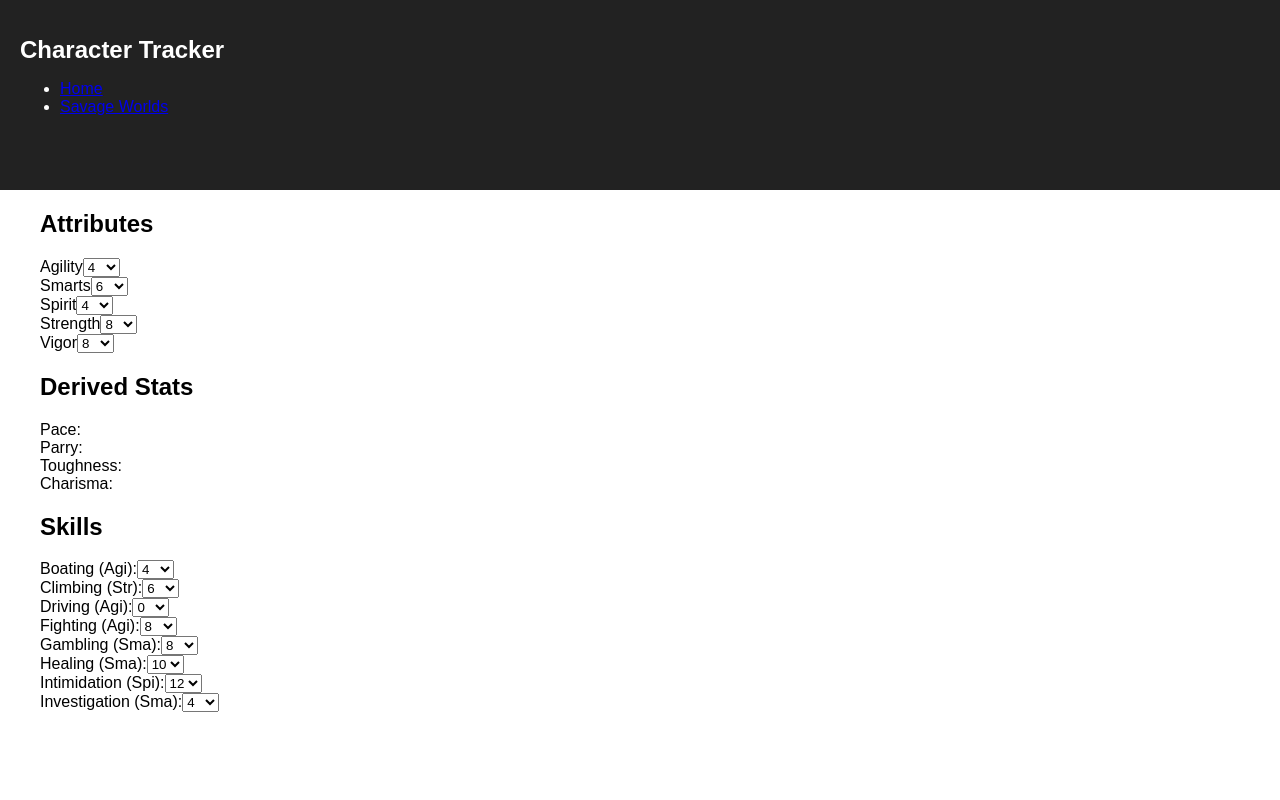
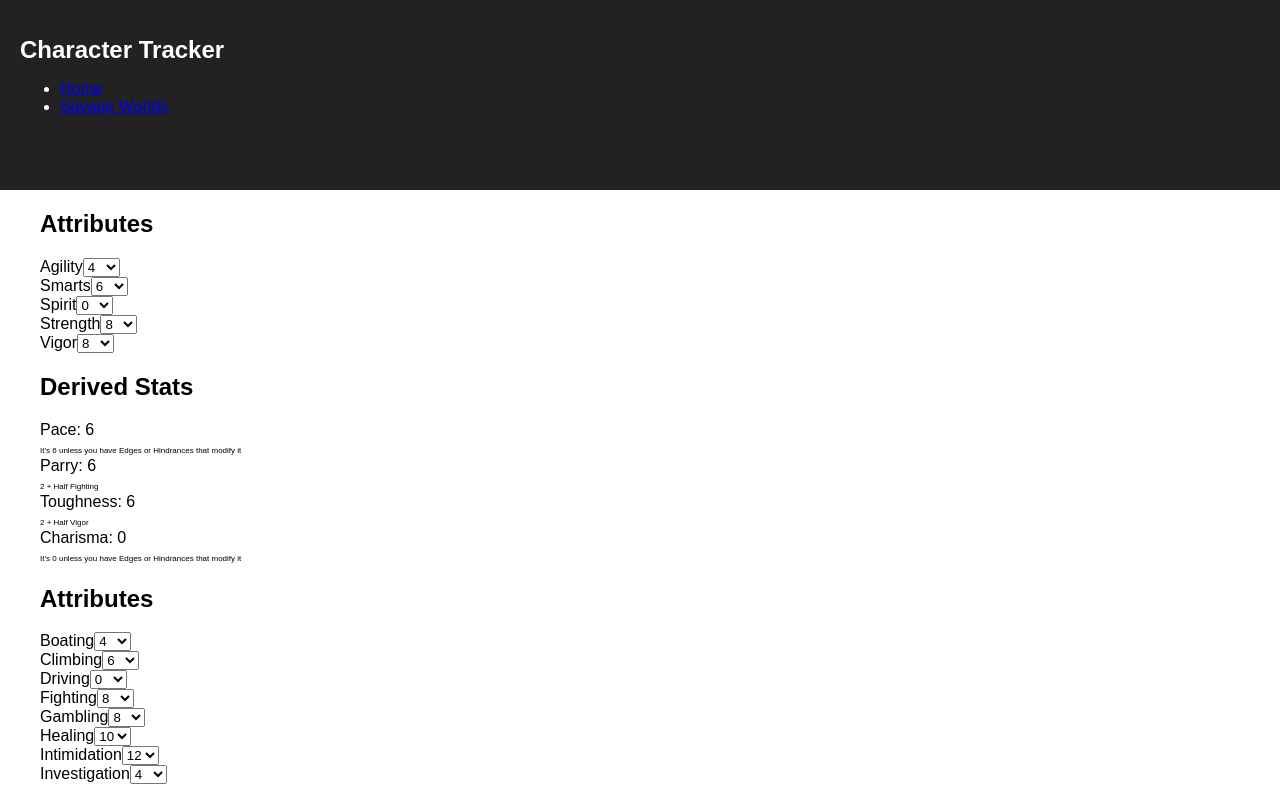
Before and after one commit to mfiss/chartrack, a React (Create React App) app: page /savageSheet in a window 1280 px wide. Built offline with nearby package versions, Linux system fonts and the light colour scheme.

Commit message:
Raised state to apply skill and attribute values to derived stats

```diff
--- a/src/component/SavageAbilities.js
+++ b/src/component/SavageAbilities.js
@@ -1,175 +1,36 @@
 import React, { Component } from 'react';
 
 export default class SavageAbilities extends Component {
-    constructor(props) {
-        super(props);
-        this.state = {
-            startingAtt: [
-                {
-                    name: "Agility",
-                    possible: [
-
-                        {
-                            tag: "SW",
-                            value: 4
-                        }, {
-                            tag: "SW",
-                            value: 6
-                        }, {
-                            tag: "SW",
-                            value: 8
-                        }, {
-                            tag: "SW",
-                            value: 10
-                        }, {
-                            tag: "SW",
-                            value: 12
-                        }
-                    ]
-                },
-                {
-                    name: "Smarts",
-                    possible: [
-
-                        {
-                            tag: "SW",
-                            value: 4
-                        }, {
-                            tag: "SW",
-                            value: 6
-                        }, {
-                            tag: "SW",
-                            value: 8
-                        }, {
-                            tag: "SW",
-                            value: 10
-                        }, {
-                            tag: "SW",
-                            value: 12
-                        }
-                    ]
-                },
-                {
-                    name: "Spirit",
-                    possible: [
-
-                        {
-                            tag: "SW",
-                            value: 4
-                        }, {
-                            tag: "SW",
-                            value: 6
-                        }, {
-                            tag: "SW",
-                            value: 8
-                        }, {
-                            tag: "SW",
-                            value: 10
-                        }, {
-                            tag: "SW",
-                            value: 12
-                        }
-                    ]
-                },
-                {
-                    name: "Strength",
-                    possible: [
-
-                        {
-                            tag: "SW",
-                            value: 4
-                        }, {
-                            tag: "SW",
-                            value: 6
-                        }, {
-                            tag: "SW",
-                            value: 8
-                        }, {
-                            tag: "SW",
-                            value: 10
-                        }, {
-                            tag: "SW",
-                            value: 12
-                        }
-                    ]
-                },
-                {
-                    name: "Vigor",
-                    possible: [
-
-                        {
-                            tag: "SW",
-                            value: 4
-                        }, {
-                            tag: "SW",
-                            value: 6
-                        }, {
-                            tag: "SW",
-                            value: 8
-                        }, {
-                            tag: "SW",
-                            value: 10
-                        }, {
-                            tag: "SW",
-                            value: 12
-                        }
-                    ]
-                }
-            ],
-            attributes: [
-                {
-                    name: "Agility",
-                    value: 4
-                },
-                {
-                    name: "Smarts",
-                    value: 6
-                },
-                {
-                    name: "Spirit",
-                    value: 0
-                },
-                {
-                    name: "Strength",
-                    value: 8
-                },
-                {
-                    name: "Vigor",
-                    value: 8
-                }
-            ]
-        }
-
-        this.updateAttributes = this.updateAttributes.bind(this);
-    }
-
-    updateAttributes = (e) => {
-        console.log(e.target.name, e.target.value)
-        // console.log(e.target.value);
-        this.setState({
-            attributes: [
-                ...this.state.attributes,
-                {
-                    name: e.target.name,
-                    value: e.target.value
-                }
-            ]
-        });
-    }
+    possibleAttributes = [ 0,4,6,8,10,12 ]
 
     render() {
-        const { startingAtt } = this.state
+        const { updateAttributes, attributes } = this.props
+        const atts = Object.entries(attributes)
         return (
             <div>
                 <h2>Attributes</h2>
                 <div>
-                    {startingAtt.map((item, i) =>
-                        <div key={i}>{item.name}
-                            <select name={item.name} defaultValue={this.state.attributes[i].value} onChange={this.updateAttributes}>
-                                {item.possible.map((item, i) =>
-                                    <option key={i} value={item.value}>{item.value}</option>)}
-                            </select>
-                        </div>)}
+                    {atts.map(att => {
+                        const key = att[0]
+                        const value = att[1]
+                        return (
+                            <div key={key}>{key}
+                                <select
+                                    name={key}
+                                    onChange={e => updateAttributes(e)}
+                                    defaultValue={value}
+                                >
+                                {this.possibleAttributes.map((item, i) =>
+                                    <option
+                                        key={i}
+                                        value={item}
+                                    >
+                                        {item}
+                                    </option>)}
+                                </select>
+                        </div>
+                        )
+                    })}
                 </div>
             </div>
         );
--- a/src/component/SavageDerivedStats.js
+++ b/src/component/SavageDerivedStats.js
@@ -1,27 +1,22 @@
 import React, { Component } from 'react';
 
 export default class SavageDerivedStats extends Component {
-    constructor(props) {
-        super(props);
-        this.state = {
-            derivedStats: {
-                pace: 6,
-                parry: 6,
-                toughness: 0,
-                charisma: 8,
-            }
-        }
-    }
 
     render() {
+        const { Agility, Smarts, Strength, Spirit, Vigor } = this.props.baseStats.attributes
+        const { Boating, Climbing, Driving, Fighting, Gambling, Healing, Intimidation, Investigation } = this.props.baseStats.skills
         return (
             <div>
                 <h2>Derived Stats</h2>
                 <div>
-                    <div>Pace: </div>
-                    <div>Parry: </div>
-                    <div>Toughness: </div>
-                    <div>Charisma: </div>
+                    <div>Pace: 6</div>
+                    <span style={ { fontSize: '50%' }}>It’s 6 unless you have Edges or Hindrances that modify it</span>
+                    <div>Parry: { 2 + (Fighting / 2) }</div>
+                    <span style={ { fontSize: '50%' }}>2 + Half Fighting</span>
+                    <div>Toughness: { 2 + (Vigor / 2) }</div>
+                    <span style={ { fontSize: '50%' }}>2 + Half Vigor</span>
+                    <div>Charisma: 0</div>
+                    <span style={ { fontSize: '50%' }}>It’s 0 unless you have Edges or Hindrances that modify it</span>
                 </div>
             </div>
         );
--- a/src/component/SavageSkills.js
+++ b/src/component/SavageSkills.js
@@ -2,114 +2,37 @@ import React, { Component } from 'react';
 //import SkillValues from './SkillValues'
 
 export default class SavageSkills extends Component {
-
-    constructor(props) {
-        super(props);
-        this.state = {
-            skills: {
-                boating: 4,
-                climbing: 6,
-                driving: 0,
-                fighting: 8,
-                gambling: 8,
-                healing: 10,
-                intimidation: 12,
-                investigation: 4,
-            }
-        }
-
-        this.updateSkill = this.updateSkill.bind(this);
-    }
-    updateSkill(e) {
-        console.log(e);
-        this.setState({ [e.target.name]: e.target.value });
-    }
+    possibleValues = [ 0,4,6,8,10,12 ]
 
     render() {
+        const { updateSkills, skills } = this.props
+        const skillEntries = Object.entries(skills)
         return (
             <div>
-                <h2>Skills</h2>
-                <div>Boating (Agi):
-                    <select name="boating" defaultValue={this.state.skills.boating} onChange={this.updateSkill}>
-                        <option value="0">0 </option>
-                        <option value="4">4</option>
-                        <option value="6">6</option>
-                        <option value="8">8</option>
-                        <option value="10">10</option>
-                        <option value="12">12</option>
-                    </select>
+                <h2>Attributes</h2>
+                <div>
+                    {skillEntries.map(skill => {
+                        const key = skill[0]
+                        const value = skill[1]
+                        return (
+                            <div key={key}>{key}
+                                <select
+                                    name={key}
+                                    onChange={e => updateSkills(e)}
+                                    defaultValue={value}
+                                >
+                                {this.possibleValues.map((item, i) =>
+                                    <option
+                                        key={i}
+                                        value={item}
+                                    >
+                                        {item}
+                                    </option>)}
+                                </select>
+                        </div>
+                        )
+                    })}
                 </div>
-                <div>Climbing (Str):
-                    <select name="climbing" defaultValue={this.state.skills.climbing} onChange={this.updateSkill}>
-                        <option value="0">0 </option>
-                        <option value="4">4</option>
-                        <option value="6">6</option>
-                        <option value="8">8</option>
-                        <option value="10">10</option>
-                        <option value="12">12</option>
-                    </select>
-                </div>
-                <div>Driving (Agi):
-                    <select name="driving" defaultValue={this.state.skills.driving} onChange={this.updateSkill}>
-                        <option value="0">0 </option>
-                        <option value="4">4</option>
-                        <option value="6">6</option>
-                        <option value="8">8</option>
-                        <option value="10">10</option>
-                        <option value="12">12</option>
-                    </select>
-                </div>
-                <div>Fighting (Agi):
-                   <select name="fighting" defaultValue={this.state.skills.fighting} onChange={this.updateSkill}>
-                        <option value="0">0 </option>
-                        <option value="4">4</option>
-                        <option value="6">6</option>
-                        <option value="8">8</option>
-                        <option value="10">10</option>
-                        <option value="12">12</option>
-                    </select>
-                </div>
-                <div>Gambling (Sma):
-                    <select name="gambling" defaultValue={this.state.skills.gambling} onChange={this.updateSkill}>
-                        <option value="0">0 </option>
-                        <option value="4">4</option>
-                        <option value="6">6</option>
-                        <option value="8">8</option>
-                        <option value="10">10</option>
-                        <option value="12">12</option>
-                    </select>
-                </div>
-                <div>Healing (Sma):
-                    <select name="healing" defaultValue={this.state.skills.healing} onChange={this.updateSkill}>
-                        <option value="0">0 </option>
-                        <option value="4">4</option>
-                        <option value="6">6</option>
-                        <option value="8">8</option>
-                        <option value="10">10</option>
-                        <option value="12">12</option>
-                    </select>
-                </div>
-                <div>Intimidation (Spi):
-                    <select name="intimidation" defaultValue={this.state.skills.intimidation} onChange={this.updateSkill}>
-                        <option value="0">0 </option>
-                        <option value="4">4</option>
-                        <option value="6">6</option>
-                        <option value="8">8</option>
-                        <option value="10">10</option>
-                        <option value="12">12</option>
-                    </select>
-                </div>
-                <div>Investigation (Sma):
-                    <select name="investigation" defaultValue={this.state.skills.investigation} onChange={this.updateSkill}>
-                        <option value="0">0 </option>
-                        <option value="4">4</option>
-                        <option value="6">6</option>
-                        <option value="8">8</option>
-                        <option value="10">10</option>
-                        <option value="12">12</option>
-                    </select>
-                </div>
-
             </div>
         );
     }
--- a/src/container/SavageSheet.js
+++ b/src/container/SavageSheet.js
@@ -4,16 +4,51 @@ import SavageSkills from '../component/SavageSkills';
 import SavageDerivedStats from '../component/SavageDerivedStats';
 
 export default class SavageSheet extends Component {
+    state = {
+        attributes: {
+            Agility: 4,
+            Smarts: 6,
+            Spirit: 0,
+            Strength: 8,
+            Vigor: 8,
+        },
+        skills: {
+            Boating: 4,
+            Climbing: 6,
+            Driving: 0,
+            Fighting: 8,
+            Gambling: 8,
+            Healing: 10,
+            Intimidation: 12,
+            Investigation: 4,
+        }
+    }
+
+    updateAttributes = e => this.setState({ attributes: {
+        ...this.state.attributes,
+        [e.target.name]: e.target.value } });
+
+    updateSkills = e => this.setState({ skills: {
+        ...this.state.skills,
+        [e.target.name]: e.target.value } });
 
     render() {
         return (
             <ul className='sheetColumns'>
                 <li>
-                    <SavageAbilities />
-                    <SavageDerivedStats />
+                    <SavageAbilities
+                        updateAttributes = {this.updateAttributes}
+                        attributes={this.state.attributes}
+                    />
+                    <SavageDerivedStats
+                        baseStats={this.state}
+                     />
                 </li>
                 <li>
-                    <SavageSkills />
+                    <SavageSkills
+                        updateSkills = {this.updateSkills}
+                        skills = {this.state.skills}
+                    />
                 </li>
             </ul>
         );
```
Also changed, not shown: 1 other file (tests, documents, lock files or other folders).
